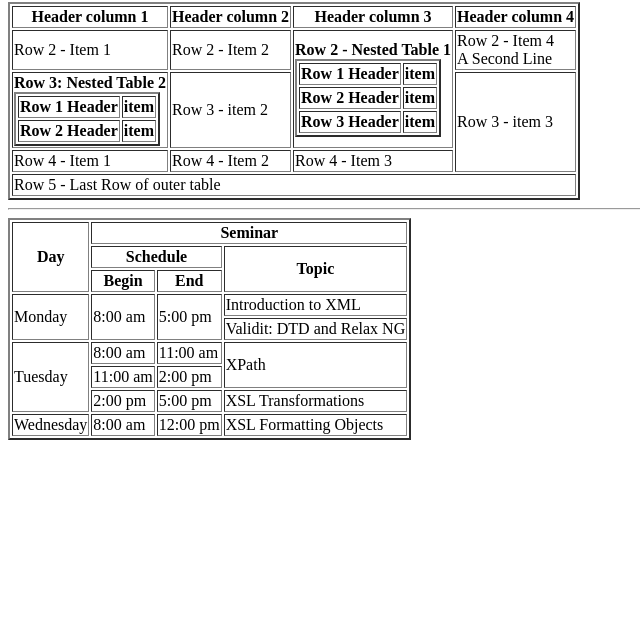
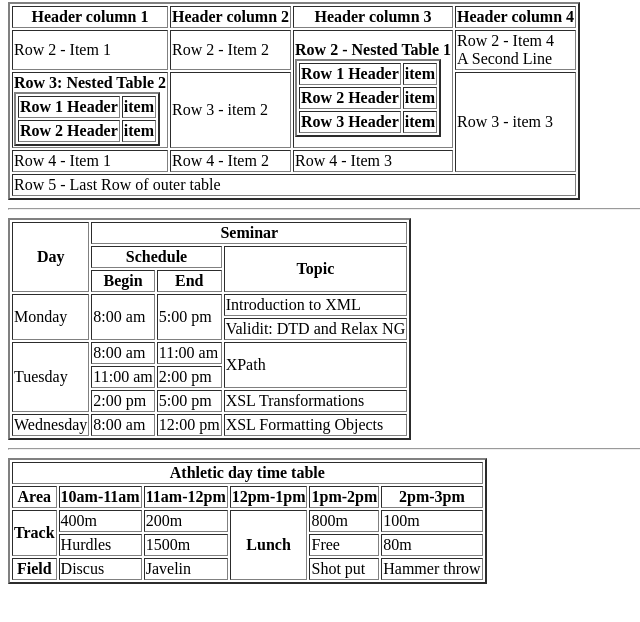
Before and after one commit to usaidsheikh760/Assignment-4, a plain HTML site: page index.html in a window 1280 px wide. Shown: the part 78-700 px from the top of the page, without its empty margins (0-640 px from the left). Drawn offline with Linux system fonts and the light colour scheme.

Commit message:
Update index.html

```diff
--- a/index.html
+++ b/index.html
@@ -121,3 +121,50 @@
 </table>
 </body>
 </html>
+<hr />
+<!-- part 3 -->
+<!DOCTYPE html>
+<html lang="en">
+<head>
+    <meta charset="UTF-8">
+    <meta http-equiv="X-UA-Compatible" content="IE=edge">
+    <meta name="viewport" content="width=device-width, initial-scale=1.0">
+    <title>Assignment 4.3</title>
+</head>
+<body>
+    <table border="2">
+        <tr>
+            <th scope="col" colspan="6">Athletic day time table</th>
+        </tr>
+        <tr>
+            <th scope="col">Area</th>
+            <th scope="col">10am-11am</th>
+            <th scope="col">11am-12pm</th>
+            <th scope="col">12pm-1pm</th>
+            <th scope="col">1pm-2pm</th>
+            <th scope="col">2pm-3pm</th>
+        </tr>
+        <tr>
+            <th scope="row" rowspan="2">Track</th>
+            <td>400m</td>
+            <td>200m</td>
+            <th rowspan="3">Lunch</th>
+            <td>800m</td>
+            <td>100m</td>
+            <tr>
+                <td>Hurdles</td>
+                <td>1500m</td>
+                <td>Free</td>
+                <td>80m</td>
+            </tr>
+        </tr>
+        <tr>
+            <th scope="row">Field</th>
+            <td>Discus</td>
+            <td>Javelin</td>
+            <td>Shot put</td>
+            <td>Hammer throw</td>
+        </tr>
+    </table>
+</body>
+</html>
```
